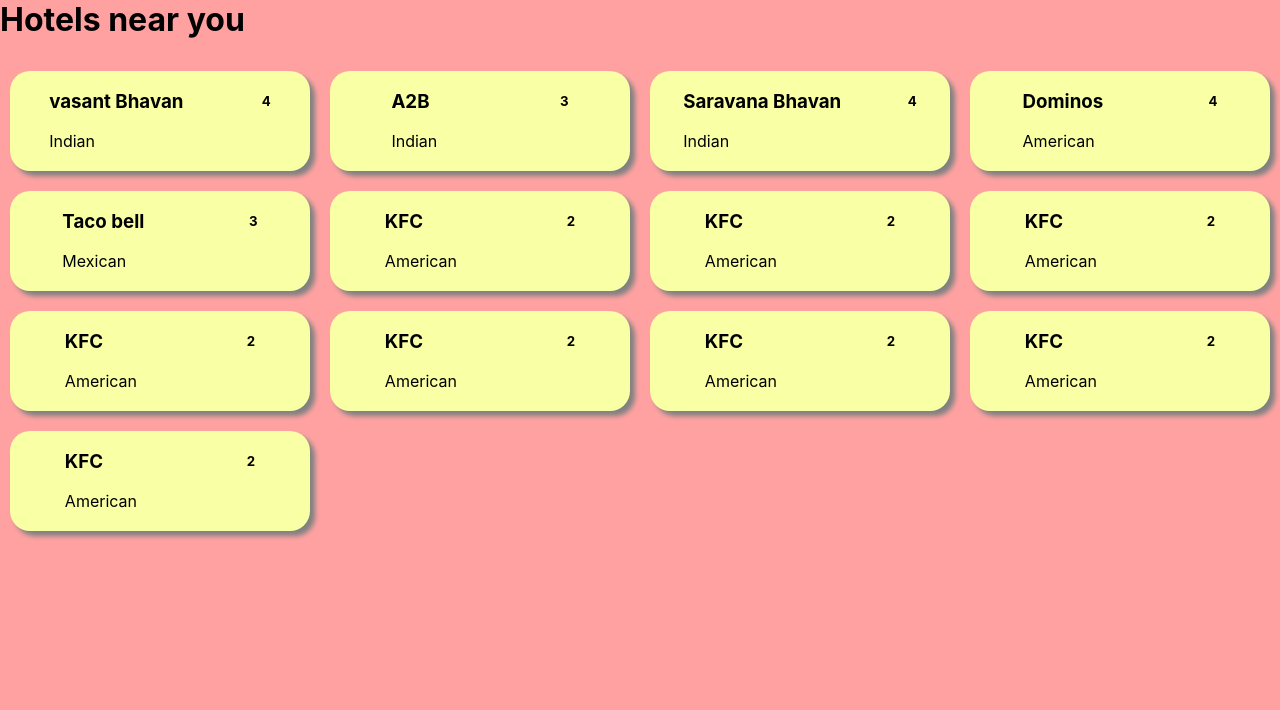
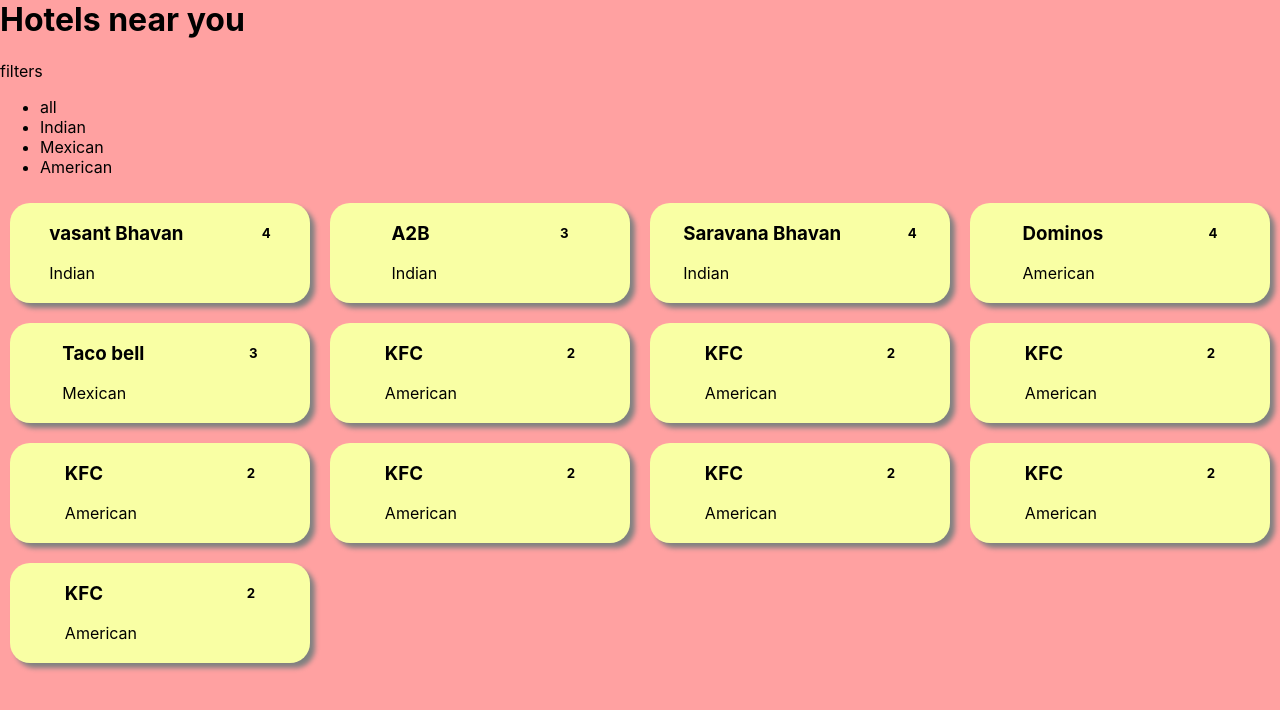
Before and after one commit to karthikarun172/Basic-React-Project, a React (Create React App) app: page / in a window 1280 px wide. Shown: the top 710 px of the page. Built offline with nearby package versions, Linux system fonts and the light colour scheme.

Commit message:
filtering function

```diff
--- a/src/App.js
+++ b/src/App.js
@@ -21,13 +21,34 @@
   ]
 
   const [Data, setData] = useState(Swiggy)
+  const [AllData, setAllData] = useState(Swiggy)
+
+  const handleFilter = (filterValue) => {
+    const value = [...Swiggy];
+    if (filterValue === "all") {
+      setData(AllData)
+      return
+    }
+    const filtering = value.filter(f => f.cuisine === filterValue)
+    setData(filtering)
+
+  }
 
 
 
   return (
     <div className='mainContainer' >
       <h1>Hotels near you</h1>
-      <div className='CaroselContainer'>
+      <p>filters</p>
+      <ul className='filterAndSortContainer' >
+        <li onClick={() => handleFilter("all")} >all</li>
+        <li onClick={() => handleFilter("Indian")} >Indian</li>
+        <li onClick={() => handleFilter("Mexican")} >Mexican</li>
+        <li onClick={() => handleFilter("American")} > American</li>
+      </ul>
+
+
+      <div className='CaroselContainer' >
         {Data.map(d => (
           <CaroselCards name={d.hotel_Name} cusinie={d.cuisine} rating={d.rating} />
         ))}
```
